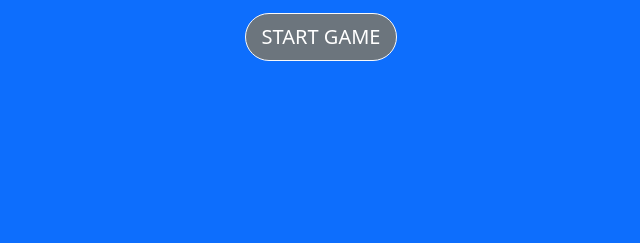
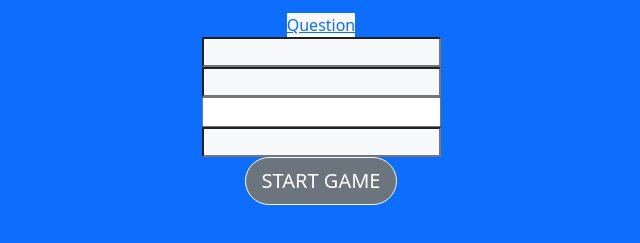
Before and after one commit to AMess33/Coding-Quiz, a plain HTML site: page index.html in a window 1280 px wide. Shown: the part 101-344 px from the top of the page, without its empty margins (319-959 px from the left). Drawn offline with nearby package versions, Linux system fonts and the light colour scheme.

Commit message:
add question/answer section to html

```diff
--- a/index.html
+++ b/index.html
@@ -10,6 +10,23 @@
         <div class="d-flex justify-content-center">
             <h1 class="bg-success bg-gradient text-light m-3 p-3 border border-light rounded-pill">Coding Quiz</h1>
         </div>
+        <section>
+            <div class="d-flex justify-content-center">
+                <a id="question" class="bg-light">Question</a>
+            </div>
+            <div class="d-flex justify-content-center">
+                <a><input id="answerOne" class="bg-light"></a>
+            </div>
+            <div class="d-flex justify-content-center">
+                <a><input id="answerTwo" class="bg-light"></a>
+            </div>
+            <div class="d-flex justify-content-center">
+                <a><input id="answerThree" class="bg-ligh"></a>
+            </div>
+            <div class="d-flex justify-content-center">
+                <a><input id="answerFour" class="bg-light"></a>
+            </div>
+        </section>
 
         <!-- start game button -->
         <div class="d-flex justify-content-center">
```
